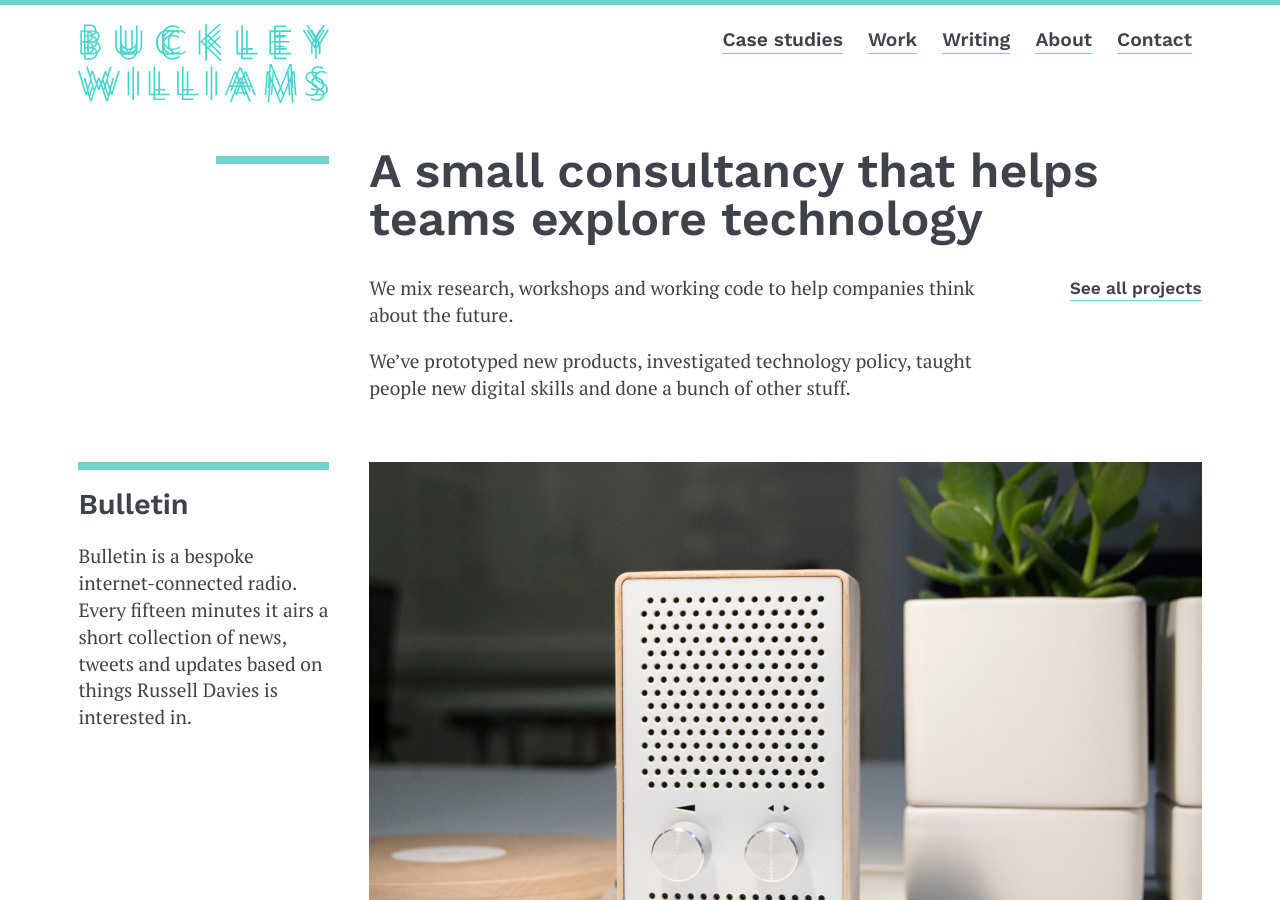
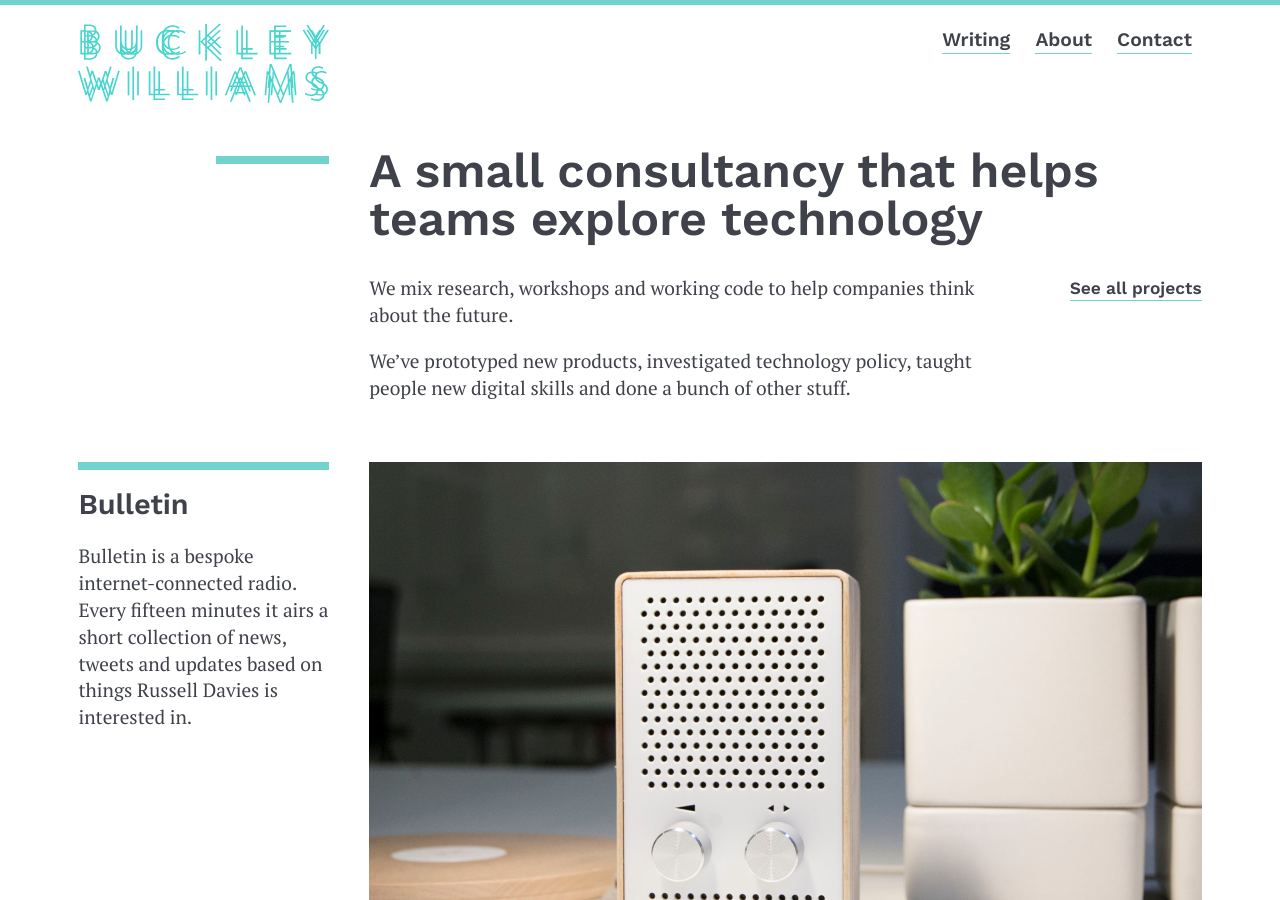
Before and after one commit to buckleywilliams/buckleywilliams, a Jekyll site: the page built from index.html, in a window 1280 px wide and 900 px high. Built offline with Jekyll 4.4.1, drawn with Linux system fonts in a browser that asks for light colours.

Commit message:
Remove links we don’t need for now

```diff
--- a/_layouts/base.html
+++ b/_layouts/base.html
@@ -36,11 +36,9 @@
         <div class="maincol">
           <nav class="site-nav">
             <ul>
-              <li><a href="/case-studies">Case studies</a></li>
-              <li><a href="/work">Work</a></li>
               <li><a href="http://words.buckleywilliams.com">Writing</a></li>
               <li><a href="/about">About</a></li>
-              <li><a href="/contact">Contact</a></li>
+              <li><a href="mailto:hi@buckleywilliams.com">Contact</a></li>
             </ul>
           </nav>
         </div>
```
